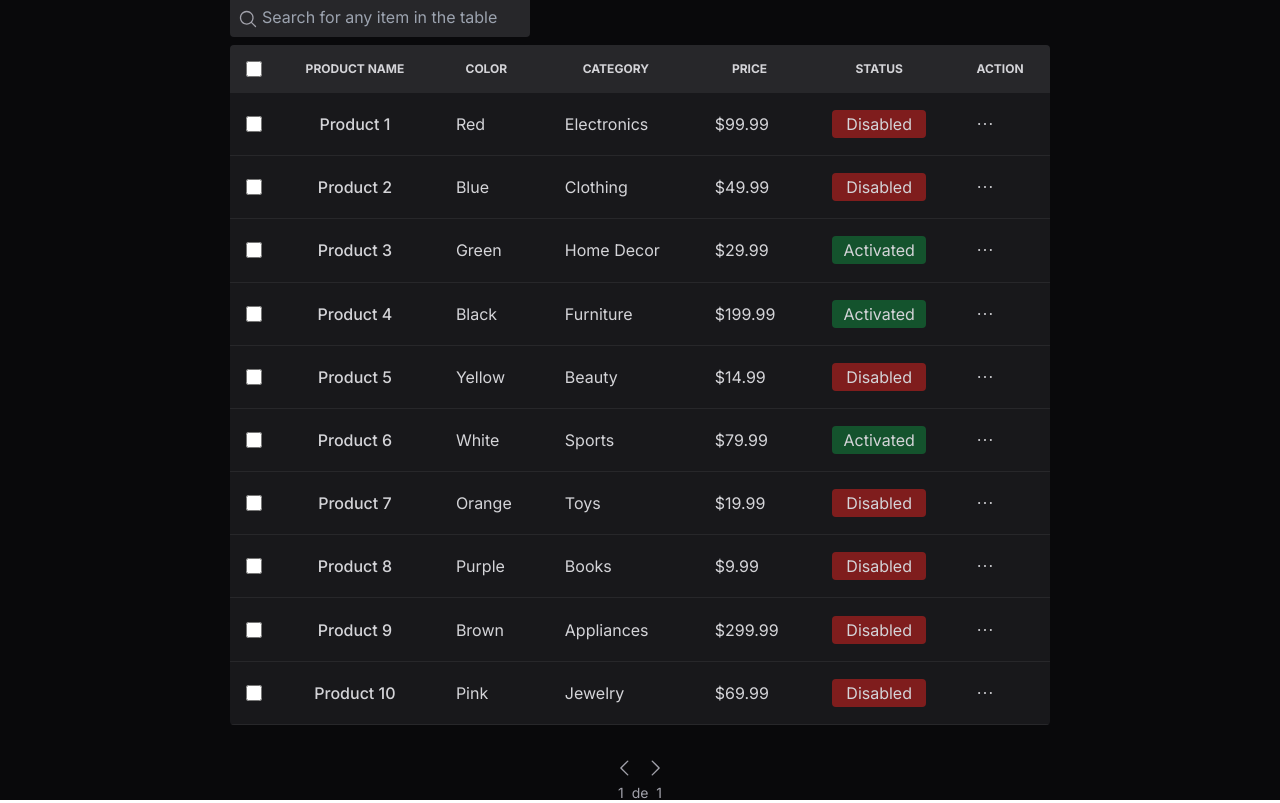
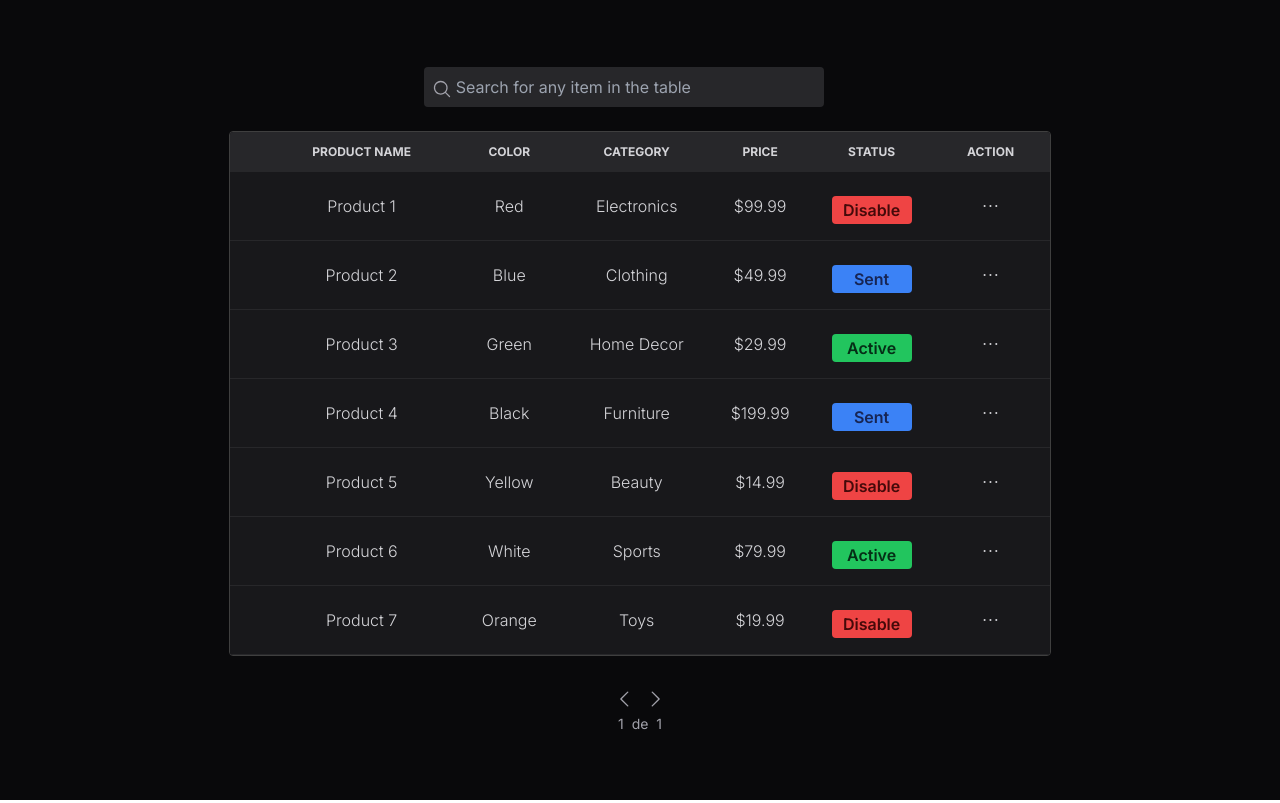
Before and after one commit to MatheusAltrao/InteractiveTable, a Next.js app: page / in a window 1280 px wide. Built offline with nearby package versions, Linux system fonts and the light colour scheme.

Commit message:
feat:create delete function

```diff
--- a/package.json
+++ b/package.json
@@ -10,9 +10,12 @@
   },
   "dependencies": {
     "@phosphor-icons/react": "^2.0.13",
+    "@radix-ui/react-dropdown-menu": "^2.0.6",
+    "@radix-ui/themes": "^2.0.0",
     "next": "13.5.6",
     "react": "^18",
-    "react-dom": "^18"
+    "react-dom": "^18",
+    "react-paginate": "^8.2.0"
   },
   "devDependencies": {
     "@types/node": "^20",
--- a/src/app/globals.css
+++ b/src/app/globals.css
@@ -7,5 +7,9 @@ thead {
 }
 
 .checkbox {
-  @apply w-4 h-4 text-blue-600 bg-gray-100 border-gray-300 rounded focus:ring-blue-500 dark:focus:ring-blue-600;
+  @apply w-4 h-4 text-blue-600 bg-gray-100 border-gray-300 rounded focus:ring-blue-500;
 }
+
+tbody tr th {
+  @apply font-light py-4;
+}
--- a/src/app/page.tsx
+++ b/src/app/page.tsx
@@ -1,21 +1,18 @@
 "use client";
 
-import { DotsThree } from "@phosphor-icons/react";
+import MenuItem from "@/components/menuItem";
+import {
+  DotsThree,
+  MagnifyingGlass,
+  Minus,
+  Plus,
+  X,
+} from "@phosphor-icons/react";
 import { CaretLeft } from "@phosphor-icons/react/dist/ssr/CaretLeft";
 import { CaretRight } from "@phosphor-icons/react/dist/ssr/CaretRight";
-import { MagnifyingGlass } from "@phosphor-icons/react/dist/ssr/MagnifyingGlass";
 import { WarningCircle } from "@phosphor-icons/react/dist/ssr/WarningCircle";
-import { X } from "@phosphor-icons/react/dist/ssr/X";
-import { useState } from "react";
-export type ListObject = {
-  id: number;
-  name: string;
-  color: string;
-  category: string;
-  price: string;
-  status: boolean;
-  date: string;
-};
+import * as DropdownMenu from "@radix-ui/react-dropdown-menu";
+import { useEffect, useState } from "react";
 
 export default function Home() {
   const [products, setProducts] = useState([
@@ -26,6 +23,7 @@ export default function Home() {
       category: "Electronics",
       price: "$99.99",
       status: "disable",
+      checked: false,
     },
     {
       id: 2,
@@ -33,7 +31,8 @@ export default function Home() {
       color: "Blue",
       category: "Clothing",
       price: "$49.99",
-      status: "disable",
+      status: "sent",
+      checked: false,
     },
     {
       id: 3,
@@ -43,6 +42,7 @@ export default function Home() {
       price: "$29.99",
       action: "View Details",
       status: "active",
+      checked: false,
     },
     {
       id: 4,
@@ -51,7 +51,8 @@ export default function Home() {
       category: "Furniture",
       price: "$199.99",
       action: "Add to Wishlist",
-      status: "active",
+      status: "sent",
+      checked: false,
     },
     {
       id: 5,
@@ -60,6 +61,7 @@ export default function Home() {
       category: "Beauty",
       price: "$14.99",
       status: "disable",
+      checked: false,
     },
     {
       id: 6,
@@ -68,6 +70,7 @@ export default function Home() {
       category: "Sports",
       price: "$79.99",
       status: "active",
+      checked: false,
     },
     {
       id: 7,
@@ -76,34 +79,26 @@ export default function Home() {
       category: "Toys",
       price: "$19.99",
       status: "disable",
-    },
-    {
-      id: 8,
-      name: "Product 8",
-      color: "Purple",
-      category: "Books",
-      price: "$9.99",
-      status: "disable",
-    },
-    {
-      id: 9,
-      name: "Product 9",
-      color: "Brown",
-      category: "Appliances",
-      price: "$299.99",
-      status: "disable",
-    },
-    {
-      id: 10,
-      name: "Product 10",
-      color: "Pink",
-      category: "Jewelry",
-      price: "$69.99",
-      status: "disable",
+      checked: false,
     },
   ]);
+  const [searchValue, setSeachValue] = useState("");
+  const [isSending, setIsSending] = useState(false);
+  const [countSelectedProducts, setCountSelectedProducts] = useState(0);
+  const [allCheckeds, setAllCheckeds] = useState(false);
 
-  const [searchValue, setSeachValue] = useState("");
+  useEffect(() => {
+    setCountSelectedProducts(products.filter((item) => item.checked).length);
+
+    if (
+      products.filter((item) => item.status == "active").length ==
+      countSelectedProducts
+    ) {
+      setAllCheckeds(true);
+    } else {
+      setAllCheckeds(false);
+    }
+  }, [products, allCheckeds, countSelectedProducts]);
 
   const filtred = searchValue
     ? products.filter(
@@ -126,10 +121,106 @@ export default function Home() {
       )
     : products;
 
+  function handleActiveProduct(itemId: number) {
+    const updateStatusProduct = products.map((item) =>
+      item.id === itemId ? { ...item, status: "active" } : item
+    );
+
+    setProducts(updateStatusProduct);
+  }
+
+  function handleDisableProduct(itemId: number) {
+    const updateStatusProduct = products.map((item) =>
+      item.id === itemId ? { ...item, status: "disable" } : item
+    );
+
+    setProducts(updateStatusProduct);
+  }
+
+  function handleActiveCheckedProduct(
+    event: React.ChangeEvent<HTMLInputElement>,
+    itemId: number
+  ) {
+    const { checked } = event.target;
+    const updatedProducts = products.map((item) =>
+      item.id === itemId ? { ...item, checked } : item
+    );
+
+    setProducts(updatedProducts);
+  }
+
+  function handleCancelSend() {
+    const updateProducts = products.map((item) =>
+      item ? { ...item, checked: false } : item
+    );
+    setProducts(updateProducts);
+    setIsSending(false);
+  }
+
+  function handleCheckAll() {
+    const updateProducts = products.map((item) =>
+      item.status == "active" ? { ...item, checked: true } : item
+    );
+    setProducts(updateProducts);
+  }
+
+  function handleUnCheckAll() {
+    const updateProducts = products.map((item) =>
+      item.status == "active" ? { ...item, checked: false } : item
+    );
+    setProducts(updateProducts);
+  }
+
+  function handleTransferTrueCheckedList() {
+    setProducts((prev) =>
+      prev.map((item) => {
+        if (item.checked) {
+          return { ...item, status: "sent", checked: false };
+        } else {
+          return item;
+        }
+      })
+    );
+
+    setIsSending(false);
+  }
+
+  function handleDeleteProductSent(itemId: number) {
+    const updatedProducts = products.filter((item) => item.id !== itemId);
+    setProducts(updatedProducts);
+  }
+
+  console.log(products);
+
   return (
     <div className="bg-zinc-950 h-screen w-screen flex items-center justify-center flex-col gap-8">
       <div>
-        <div className="relative w-[300px]">
+        <div
+          className={`flex items-center justify-between gap-8"
+          }`}>
+          <div
+            className={`flex items-center gap-2 transition-opacity ${
+              isSending ? "opacity-100" : "opacity-0 pointer-events-none"
+            }`}>
+            {allCheckeds ? (
+              <button
+                onClick={handleUnCheckAll}
+                className="text-white font-medium  border border-transparent bg-red-600 border-white transition-colors rounded">
+                <Minus size={22} />
+              </button>
+            ) : (
+              <button
+                onClick={handleCheckAll}
+                className="text-white font-medium  border border-transparent bg-blue-600 border-white transition-colors rounded">
+                <Plus size={22} />
+              </button>
+            )}
+
+            <p className="text-zinc-300">{countSelectedProducts} checkeds</p>
+          </div>
+
+          <div className="flex items-center justify-center">
+            <div className="relative w-[400px]">
               <MagnifyingGlass
                 className="text-zinc-400 absolute top-3 left-2"
                 size={20}
@@ -143,21 +234,38 @@ export default function Home() {
               />
               {searchValue.length > 0 && (
                 <button onClick={() => setSeachValue("")}>
-              <X className="text-zinc-200 absolute top-3 right-2" size={18} />
+                  <X
+                    className="text-zinc-200 absolute top-3 right-2"
+                    size={18}
+                  />
                 </button>
               )}
             </div>
+          </div>
 
-        <div className="relative overflow-x-auto flex items-center justify-center rounded flex-col  mx-auto">
-          <table className=" h-[680px] w-[820px] ">
+          <div
+            className={`flex items-center gap-2 transition-opacity ${
+              isSending ? "opacity-100" : "opacity-0 pointer-events-none"
+            }`}>
+            <button
+              onClick={handleTransferTrueCheckedList}
+              className="text-blue-500 font-medium px-3 py-1 border border-transparent   hover:border-blue-500 transition-colors rounded">
+              Send
+            </button>
+            <button
+              onClick={handleCancelSend}
+              className="text-red-500 font-medium px-3 py-1 border border-transparent hover:border-red-500 transition-colors rounded">
+              Cancel
+            </button>
+          </div>
+        </div>
+
+        <div className="relative overflow-x-auto  rounded flex-col mt-4 border-[#3f3f3f] overflow-hidden border mx-auto">
+          {products.length > 0 ? (
+            <table className="  w-[820px] ">
               <thead className="text-xs text-zinc-300 uppercase bg-zinc-800  ">
                 <tr>
-                <th className="p-4">
-                  <div className="flex items-center">
-                    <input type="checkbox" className="checkbox" />
-                    <label className="sr-only">checkbox</label>
-                  </div>
-                </th>
+                  <th className="p-4"></th>
                   <th className="px-6 py-3">Product name</th>
                   <th className="px-6 py-3">Color</th>
                   <th className="px-6 py-3">Category</th>
@@ -171,42 +279,77 @@ export default function Home() {
                 {filtred.map((item) => (
                   <tr
                     key={item.id}
-                  className="bg-zinc-900  text-zinc-300 border-zinc-800 border-b hover:bg-zinc-800 transition-colors ">
-                  <td className="w-4 p-4">
-                    <div className="flex items-center">
+                    className="bg-zinc-900 h-10 text-zinc-300 border-zinc-800 border-b hover:bg-zinc-950 transition-colors ">
+                    <th className=" flex items-center justify-center mt-3">
+                      {item.status == "active" && (
                         <input
+                          checked={item.checked}
+                          onChange={(event) =>
+                            handleActiveCheckedProduct(event, item.id)
+                          }
                           type="checkbox"
-                        className="w-4 h-4 text-blue-600 bg-zinc-100 border-zinc-300 rounded focus:ring-blue-500"
+                          className={`w-4 h-4 text-blue-600 ${
+                            isSending || item.status !== "active"
+                              ? "block"
+                              : "hidden"
+                          } bg-zinc-100 border-zinc-300 rounded focus:ring-blue-500 `}
                         />
-                      <label className="sr-only">checkbox</label>
-                    </div>
-                  </td>
-                  <th
-                    scope="row"
-                    className="px-6 py-4 font-medium  whitespace-nowrap ">
-                    {item.name}
+                      )}
                     </th>
-                  <td className="px-6 py-4">{item.color}</td>
-                  <td className="px-6 py-4">{item.category}</td>
-                  <td className="px-6 py-4">{item.price}</td>
-                  <td className="px-6 py-4">
-                    {item.status == "active" ? (
-                      <p className="px-2 py-0.5 bg-green-900 text-center rounded">
-                        Activated
-                      </p>
-                    ) : (
-                      <p className="px-2  py-0.5  bg-red-900 text-center rounded">
-                        Disabled
+                    <th className="text-center">{item.name}</th>
+                    <th className="text-center">{item.color}</th>
+                    <th className="text-center">{item.category}</th>
+                    <th className="text-center">{item.price}</th>
+                    <th className="text-center flex items-center justify-center h-full">
+                      {item.status == "active" && (
+                        <p className=" py-0.5 w-[80px] bg-green-500 text-green-950 font-semibold text-center rounded">
+                          Active
                         </p>
                       )}
-                  </td>
-                  <td className="px-6 py-4">
-                    <DotsThree size={22} />
-                  </td>
+
+                      {item.status == "disable" && (
+                        <p className="  py-0.5  w-[80px] bg-red-500 text-red-950 font-semibold text-center rounded">
+                          Disable
+                        </p>
+                      )}
+
+                      {item.status == "sent" && (
+                        <p className="  py-0.5 w-[80px]  bg-blue-500 text-blue-950 font-semibold text-center rounded">
+                          Sent
+                        </p>
+                      )}
+                    </th>
+                    <th>
+                      <DropdownMenu.Root>
+                        <DropdownMenu.Trigger disabled={isSending} asChild>
+                          <DotsThree
+                            className={`hover:text-zinc-50  flex items-center justify-center w-full transition-colors ${
+                              isSending
+                                ? "cursor-not-allowed opacity-40"
+                                : "cursor-pointer"
+                            }`}
+                            size={22}
+                          />
+                        </DropdownMenu.Trigger>
+                        <MenuItem
+                          status={item.status}
+                          id={item.id}
+                          activeProduct={handleActiveProduct}
+                          disableProduct={handleDisableProduct}
+                          setIsSending={setIsSending}
+                          handleDeleteProductSent={handleDeleteProductSent}
+                        />
+                      </DropdownMenu.Root>
+                    </th>
                   </tr>
                 ))}
               </tbody>
             </table>
+          ) : (
+            <p className="text-zinc-200 text-lg text-center py-4">
+              There are no products
+            </p>
+          )}
 
           {products.length > 0 && filtred.length == 0 && (
             <div className="flex items-center justify-center absolute top-16 gap-2">
--- /dev/null
+++ b/src/components/menuItem.tsx
@@ -0,0 +1,53 @@
+import * as DropdownMenu from "@radix-ui/react-dropdown-menu";
+
+interface MenuItemProps {
+  id: number;
+  status: string;
+  activeProduct: any;
+  disableProduct: any;
+  setIsSending: (v: boolean) => void;
+  handleDeleteProductSent: (itemId: number) => void;
+}
+const MenuItem = ({
+  id,
+  status,
+  activeProduct,
+  disableProduct,
+  setIsSending,
+  handleDeleteProductSent,
+}: MenuItemProps) => {
+  return (
+    <DropdownMenu.Content
+      className={`bg-zinc-950 border border-zinc-400 rounded w-[200px] -right-2 p-2 space-y-1 absolute z-30`}>
+      <DropdownMenu.Item className=" cursor-pointer">
+        {" "}
+        {status == "active" && (
+          <button
+            className="w-full flex items-center justify-start hover:bg-zinc-900 px-1 rounded"
+            onClick={() => disableProduct(id)}>
+            Disable
+          </button>
+        )}
+        {status == "disable" && (
+          <button
+            className="w-full flex items-center justify-start hover:bg-zinc-900 px-1 rounded"
+            onClick={() => activeProduct(id)}>
+            Active
+          </button>
+        )}
+      </DropdownMenu.Item>
+      <DropdownMenu.Item
+        onClick={() => handleDeleteProductSent(id)}
+        className="hover:bg-zinc-900 px-1 rounded cursor-pointer w-full text-left">
+        Delete
+      </DropdownMenu.Item>
+      <DropdownMenu.Item
+        onClick={() => setIsSending(true)}
+        className="hover:bg-zinc-900 px-1 rounded cursor-pointer text-left ">
+        Deliver
+      </DropdownMenu.Item>
+    </DropdownMenu.Content>
+  );
+};
+
+export default MenuItem;
```
Also changed, not shown: 1 other file (tests, documents, lock files or other folders). Lines whose indentation alone changed are shown as unchanged.
